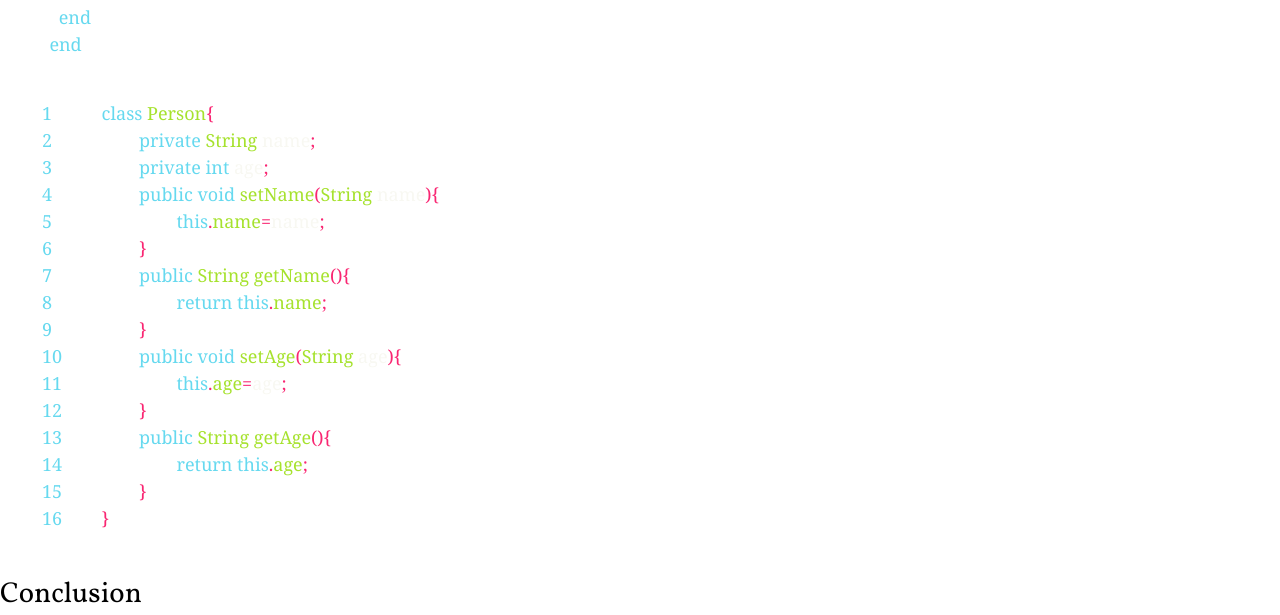
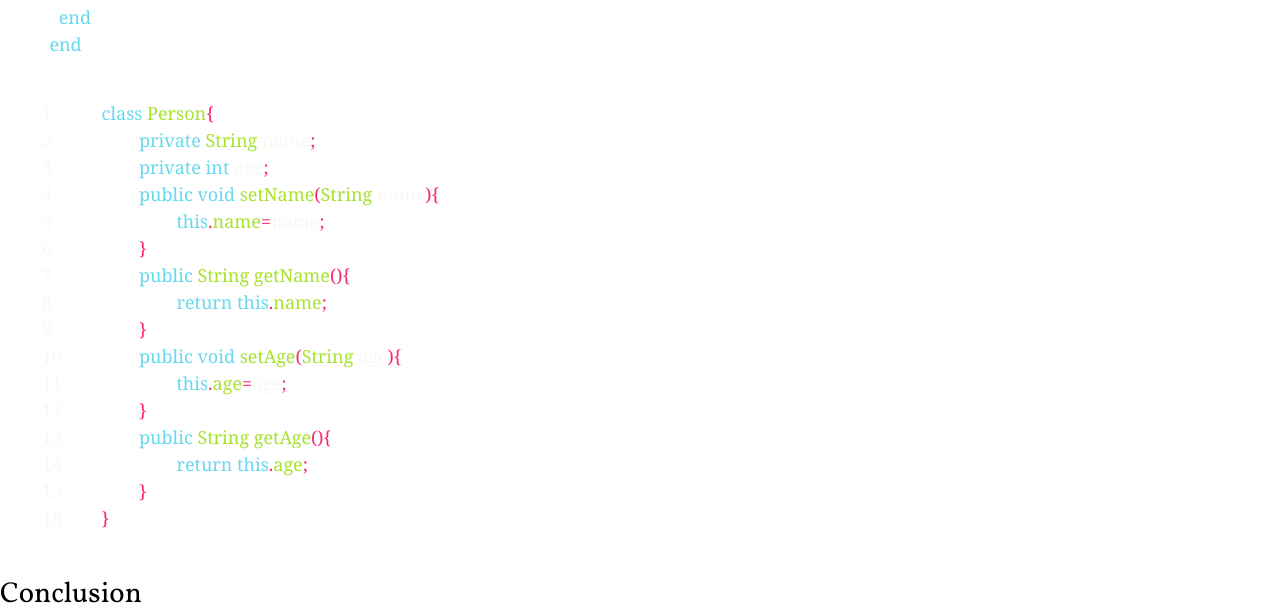
Before and after one commit to javaIsEGirl/javaisegirl.github.com, a Jekyll site: the page built from _posts/2010-07-03-customize-your-heroku-deployment.markdown, in a window 1280 px wide. Shown: the part 3147-3762 px from the top of the page. Built offline with Jekyll 4.4.1, drawn with Linux system fonts in a browser that asks for light colours; some web fonts are replaced; comment, search, counter and statistics services are not loaded.

Commit message:
another commit

```diff
--- a/css/pygments/monokai.css
+++ b/css/pygments/monokai.css
@@ -57,4 +57,4 @@
 .vg { color: #f8f8f2 } /* Name.Variable.Global */
 .vi { color: #f8f8f2 } /* Name.Variable.Instance */
 .il { color: #ae81ff } /* Literal.Number.Integer.Long */
-.lineno { color: #66d9ef } /*line color*/
+.lineno { color: #F8F8F2 } /*line color*/
```
Also changed, not shown: 1 other file.
